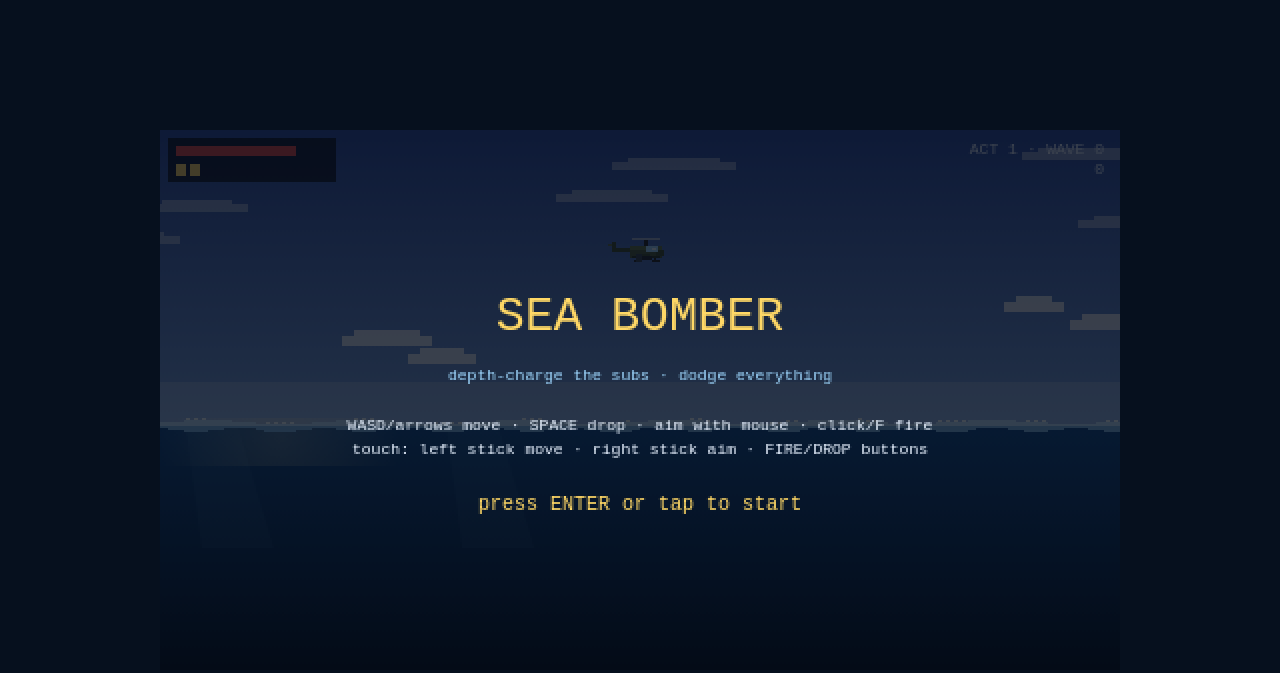
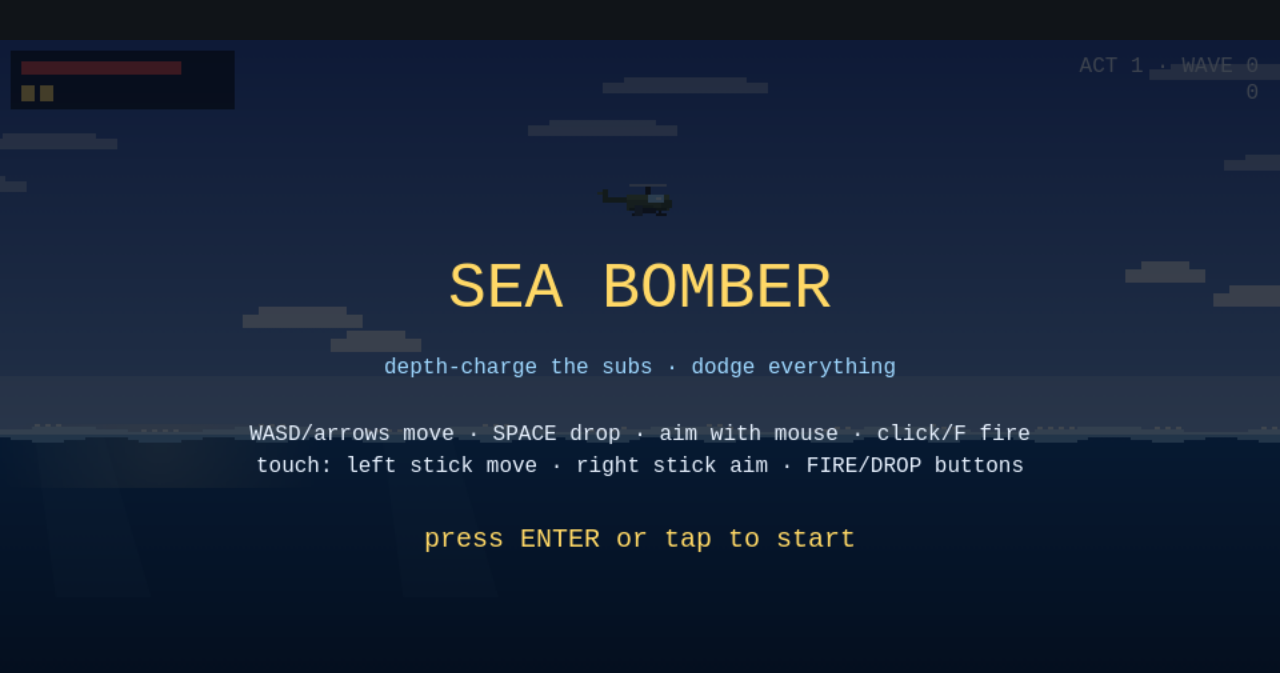
Before and after one commit to r4gingclue/bomber, a website built with Vite: page index.html in a window 1280 px wide. Built offline with nearby package versions, Linux system fonts and the light colour scheme.

Commit message:
feat: fit high-resolution canvas across device sizes

```diff
--- a/index.html
+++ b/index.html
@@ -5,9 +5,15 @@
   <meta name="viewport" content="width=device-width, initial-scale=1, user-scalable=no" />
   <title>Sea Bomber</title>
   <style>
-    html, body { margin: 0; height: 100%; background: #06101e; overflow: hidden; }
-    body { display: flex; align-items: center; justify-content: center; }
-    canvas { image-rendering: pixelated; touch-action: none; }
+    :root {
+      --sat: env(safe-area-inset-top, 0px);
+      --sar: env(safe-area-inset-right, 0px);
+      --sab: env(safe-area-inset-bottom, 0px);
+      --sal: env(safe-area-inset-left, 0px);
+      background: #101418;
+    }
+    html, body { margin: 0; height: 100%; overflow: hidden; }
+    canvas { image-rendering: auto; touch-action: none; }
   </style>
 </head>
 <body>
--- a/src/core/input.ts
+++ b/src/core/input.ts
@@ -39,8 +39,8 @@ export class Input {
   touchSeen = false;
   /** main.ts sets this to receive canvas-space taps for UI hit testing */
   onTap: ((cx: number, cy: number) => void) | null = null;
-  /** main.ts sets this to convert client coords → canvas coords */
-  toCanvas: ((x: number, y: number) => [number, number]) | null = null;
+  /** main.ts sets this to convert client coords → simulation coords */
+  toCanvas: ((x: number, y: number) => { x: number; y: number }) | null = null;
   /** any user gesture happened (for audio unlock) */
   onGesture: (() => void) | null = null;
 
@@ -62,23 +62,23 @@ export class Input {
     el.addEventListener('pointerdown', e => {
       this.onGesture?.();
       const canvasPt = this.toCanvas ? this.toCanvas(e.clientX, e.clientY) : null;
-      if (canvasPt && this.onTap) this.onTap(canvasPt[0], canvasPt[1]);
+      if (canvasPt && this.onTap) this.onTap(canvasPt.x, canvasPt.y);
       if (e.pointerType === 'mouse') {
         this.mouseFire = true;
-        if (canvasPt) this.mouseAim = { x: canvasPt[0], y: canvasPt[1] };
+        if (canvasPt) this.mouseAim = canvasPt;
         return;
       }
       this.touchSeen = true;
       // zone split in canvas space so letterboxing can't misroute edge touches
-      const leftHalf = canvasPt ? canvasPt[0] < VIEW_W / 2 : e.clientX < window.innerWidth / 2;
+      const leftHalf = canvasPt ? canvasPt.x < VIEW_W / 2 : e.clientX < window.innerWidth / 2;
       if (leftHalf) {
         this.stick = { active: true, id: e.pointerId, sx: e.clientX, sy: e.clientY, dx: 0, dy: 0 };
         return;
       }
       const b = touchButtons();
-      if (canvasPt && inCircle(canvasPt[0], canvasPt[1], b.fire)) {
+      if (canvasPt && inCircle(canvasPt.x, canvasPt.y, b.fire)) {
         this.firePointers.set(e.pointerId, { startedAt: performance.now(), missileFired: false });
-      } else if (canvasPt && inCircle(canvasPt[0], canvasPt[1], b.drop)) {
+      } else if (canvasPt && inCircle(canvasPt.x, canvasPt.y, b.drop)) {
         this.dropQueued = true;
       } else {
         this.aimStick = { active: true, id: e.pointerId, sx: e.clientX, sy: e.clientY, dx: 0, dy: 0 };
@@ -86,8 +86,7 @@ export class Input {
     });
     el.addEventListener('pointermove', e => {
       if (e.pointerType === 'mouse' && this.toCanvas) {
-        const [cx, cy] = this.toCanvas(e.clientX, e.clientY);
-        this.mouseAim = { x: cx, y: cy };
+        this.mouseAim = this.toCanvas(e.clientX, e.clientY);
         return;
       }
       if (this.stick.active && e.pointerId === this.stick.id) {
--- a/src/main.ts
+++ b/src/main.ts
@@ -1,4 +1,4 @@
-import { VIEW_W, VIEW_H } from './game/consts';
+import { RENDER_H, RENDER_SCALE, RENDER_W } from './game/consts';
 import { Loop } from './core/loop';
 import { Input } from './core/input';
 import { AudioSys } from './core/audio';
@@ -9,11 +9,13 @@ import { drawCards, type UpgradeCard } from './game/upgrades';
 import { makeSheet } from './render/sprites';
 import { Renderer, cardRect } from './render/renderer';
 import { aimFromStick } from './game/aim';
+import { clientToWorld, fitViewport, type Insets } from './render/viewport';
 
 const canvas = document.getElementById('game') as HTMLCanvasElement;
-canvas.width = VIEW_W;
-canvas.height = VIEW_H;
+canvas.width = RENDER_W;
+canvas.height = RENDER_H;
 const ctx = canvas.getContext('2d')!;
+ctx.scale(RENDER_SCALE, RENDER_SCALE);
 
 const input = new Input();
 const audio = new AudioSys();
@@ -25,22 +27,29 @@ let cards: UpgradeCard[] = [];
 let elapsed = 0;
 let introT = 0;
 
-// --- scaling: integer scale, letterbox via CSS size
-let scale = 1;
+function safeInsets(): Insets {
+  const css = getComputedStyle(document.documentElement);
+  const n = (name: string) => Number.parseFloat(css.getPropertyValue(name)) || 0;
+  return { top: n('--sat'), right: n('--sar'), bottom: n('--sab'), left: n('--sal') };
+}
+
+let viewport = fitViewport(innerWidth, innerHeight, safeInsets());
 function resize(): void {
-  scale = Math.max(1, Math.floor(Math.min(window.innerWidth / VIEW_W, window.innerHeight / VIEW_H)));
-  canvas.style.width = `${VIEW_W * scale}px`;
-  canvas.style.height = `${VIEW_H * scale}px`;
+  viewport = fitViewport(innerWidth, innerHeight, safeInsets());
+  Object.assign(canvas.style, {
+    position: 'fixed',
+    left: `${viewport.x}px`,
+    top: `${viewport.y}px`,
+    width: `${viewport.width}px`,
+    height: `${viewport.height}px`,
+  });
 }
 window.addEventListener('resize', resize);
 resize();
 
 input.attach(canvas);
 input.onGesture = () => audio.resume();
-input.toCanvas = (x, y) => {
-  const r = canvas.getBoundingClientRect();
-  return [(x - r.left) / scale, (y - r.top) / scale];
-};
+input.toCanvas = (clientX, clientY) => clientToWorld(clientX, clientY, viewport);
 input.onTap = (cx, cy) => {
   if (state.phase === 'menu') startRun();
   else if (state.phase === 'gameover') {
```
Also changed, not shown: src/core/input.test.ts (+10 -1 lines).
